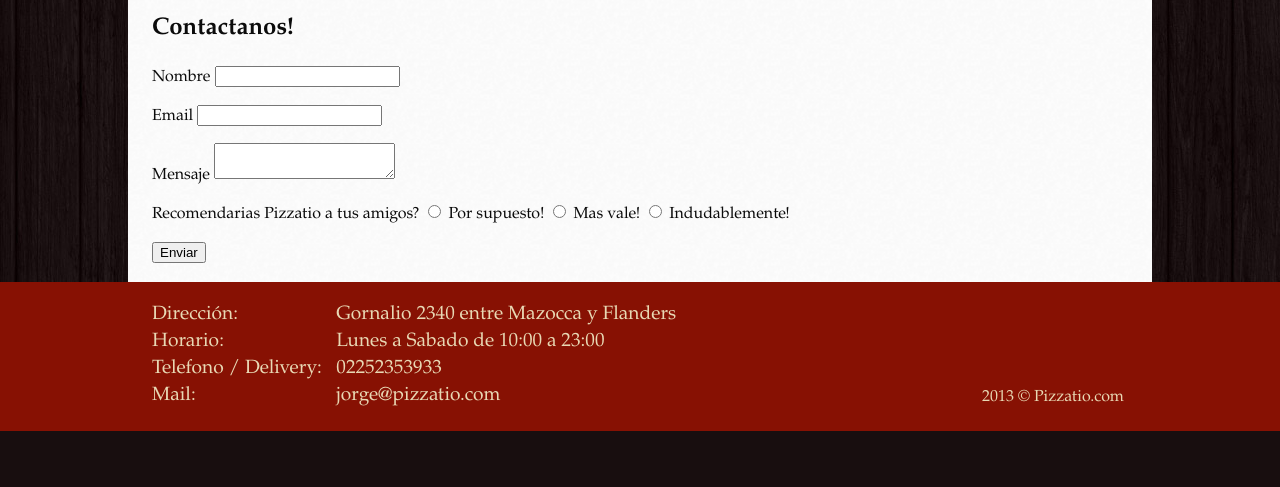
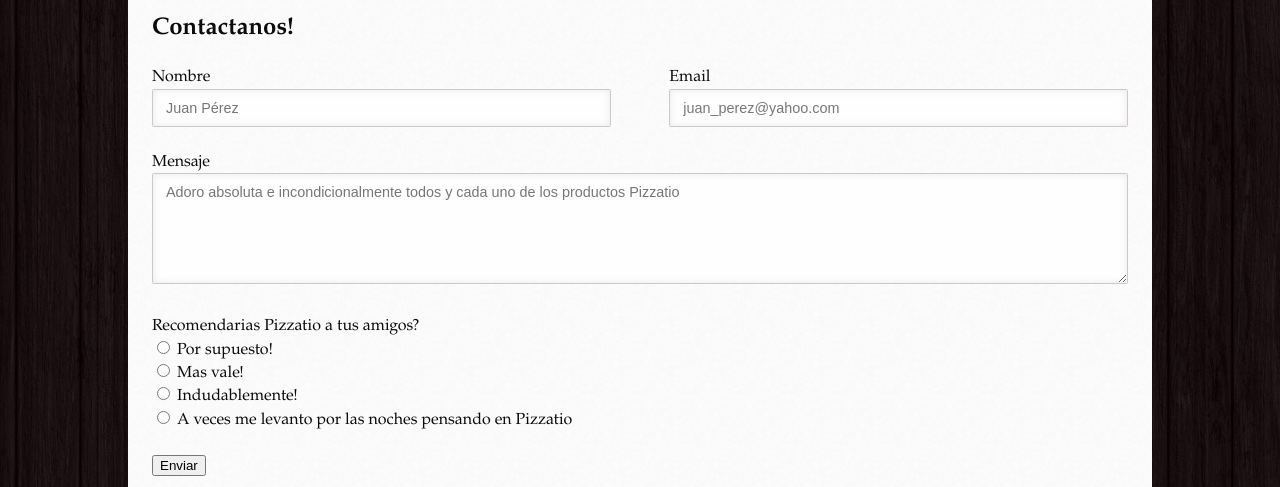
Before and after one commit to DrummerHead/pizzatio, a plain HTML site: page contacto.html in a window 1280 px wide. Shown: the part 677-1164 px from the top of the page. Before the commit the page ends 1108 px from the top, so only its background shows below. Drawn offline with Linux system fonts and the light colour scheme; some packages are replaced by stand-ins of ours.

Commit message:
Basic form styling

```diff
--- a/contacto.html
+++ b/contacto.html
@@ -41,17 +41,19 @@
     <section id='map'>
       <h2>Contactanos!</h2>
       <form>
-        <div class='row'>
-          <label for='formName'>Nombre</label>
-          <input type='text' id='formName'>
-        </div>
-        <div class='row'>
-          <label for='formEmail'>Email</label>
-          <input type='email' id='formEmail'>
+        <div class='row wider-separation'>
+          <div class='one-half'>
+            <label for='formName'>Nombre</label>
+            <input type='text' id='formName' placeholder='Juan Pérez'>
+          </div>
+          <div class='one-half'>
+            <label for='formEmail'>Email</label>
+            <input type='email' id='formEmail' placeholder='juan_perez@yahoo.com' required>
+          </div>
         </div>
         <div class='row'>
           <label for='formMessage'>Mensaje</label>
-          <textarea id='formMessage'></textarea>
+          <textarea id='formMessage' placeholder='Adoro absoluta e incondicionalmente todos y cada uno de los productos Pizzatio' required></textarea>
         </div>
         <div class='row'>
           <label>Recomendarias Pizzatio a tus amigos?</label>
@@ -66,6 +68,10 @@
           <label>
             <input type='radio' value='indudablemente' name='recommend'>
             Indudablemente!
+          </label>
+          <label>
+            <input type='radio' value='dreamscape' name='recommend'>
+            A veces me levanto por las noches pensando en Pizzatio
           </label>
         </div>
         <div class='row'>
--- a/css/main.css
+++ b/css/main.css
@@ -45,6 +45,41 @@ img {
 table {
   border-collapse: collapse;
   border-spacing: 0;
+}
+
+form {
+}
+label {
+  display: block;
+  cursor: pointer;
+}
+input[type='text'],
+input[type='email'],
+textarea {
+  width: 100%;
+  padding: .7em .9em;
+  border: 1px solid #d1c7c7;
+  font-size: .9em;
+  background-color: #fefefe;
+  box-shadow: inset 0 0 .5em rgba(190, 190, 190, .33333);
+  font-family: sans-serif;
+  border-radius: .1em;
+  -webkit-box-sizing: border-box;
+     -moz-box-sizing: border-box;
+          box-sizing: border-box;
+}
+input[type='radio'] {
+}
+textarea {
+  min-height: 7.7em;
+  max-height: 32em;
+  resize: vertical;
+}
+::-webkit-input-placeholder {
+  color: #777;
+}
+::-moz-placeholder {
+  color: #777;
 }
 
 /* End Baseline*/
@@ -190,7 +225,10 @@ nav ul {
 }
 
 .row {
-  margin: 0 0 1em 0;
+  margin-bottom: 1em;
+}
+form .row {
+  margin-bottom: 1.5em;
 }
 .one-third,
 .two-third,
@@ -224,6 +262,10 @@ nav ul {
 .two-thirds:last-child,
 .gallery li:nth-child(3n) {
   margin-right: 0;
+}
+
+button,
+.button {
 }
 
 .price,
```
